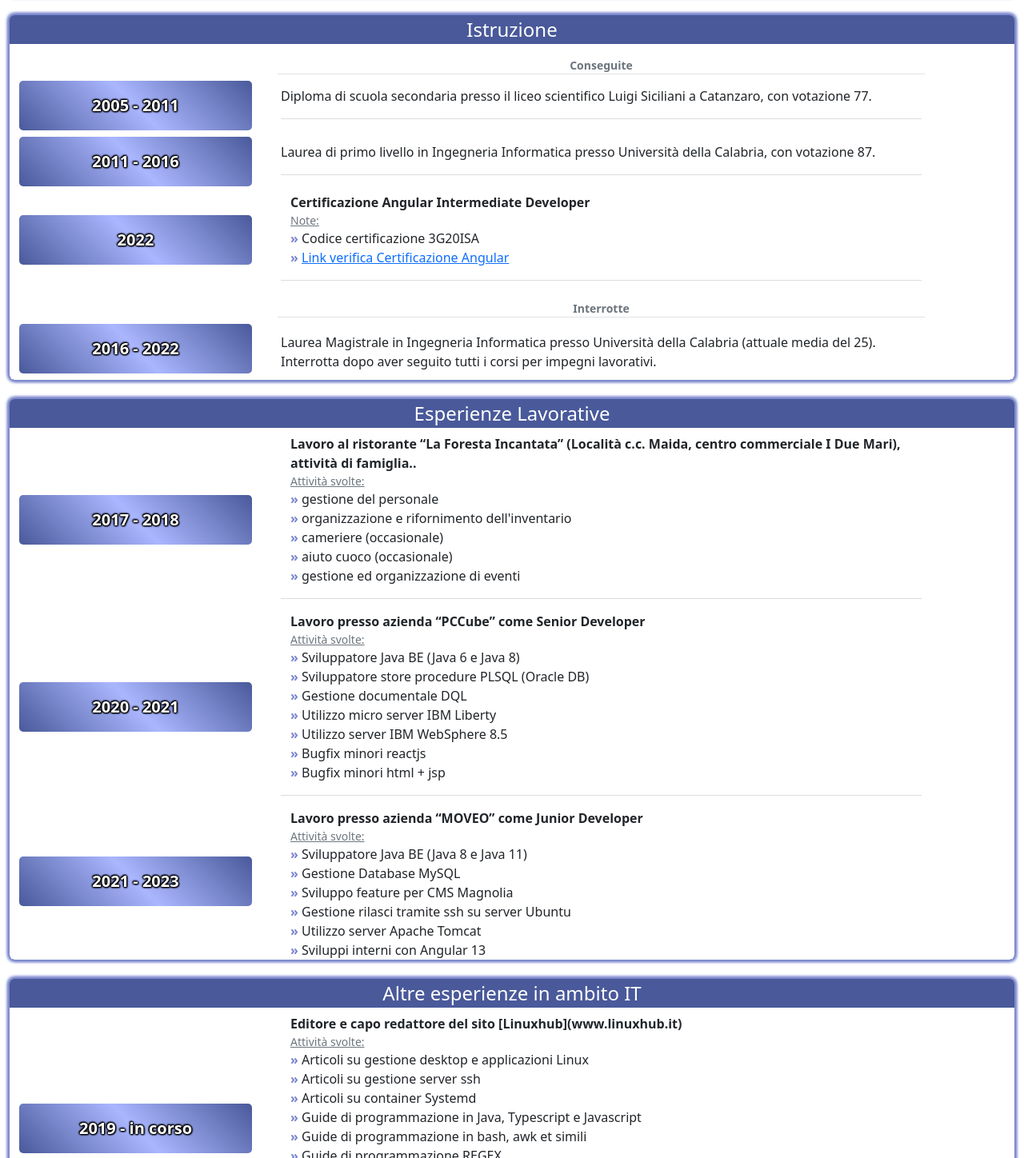
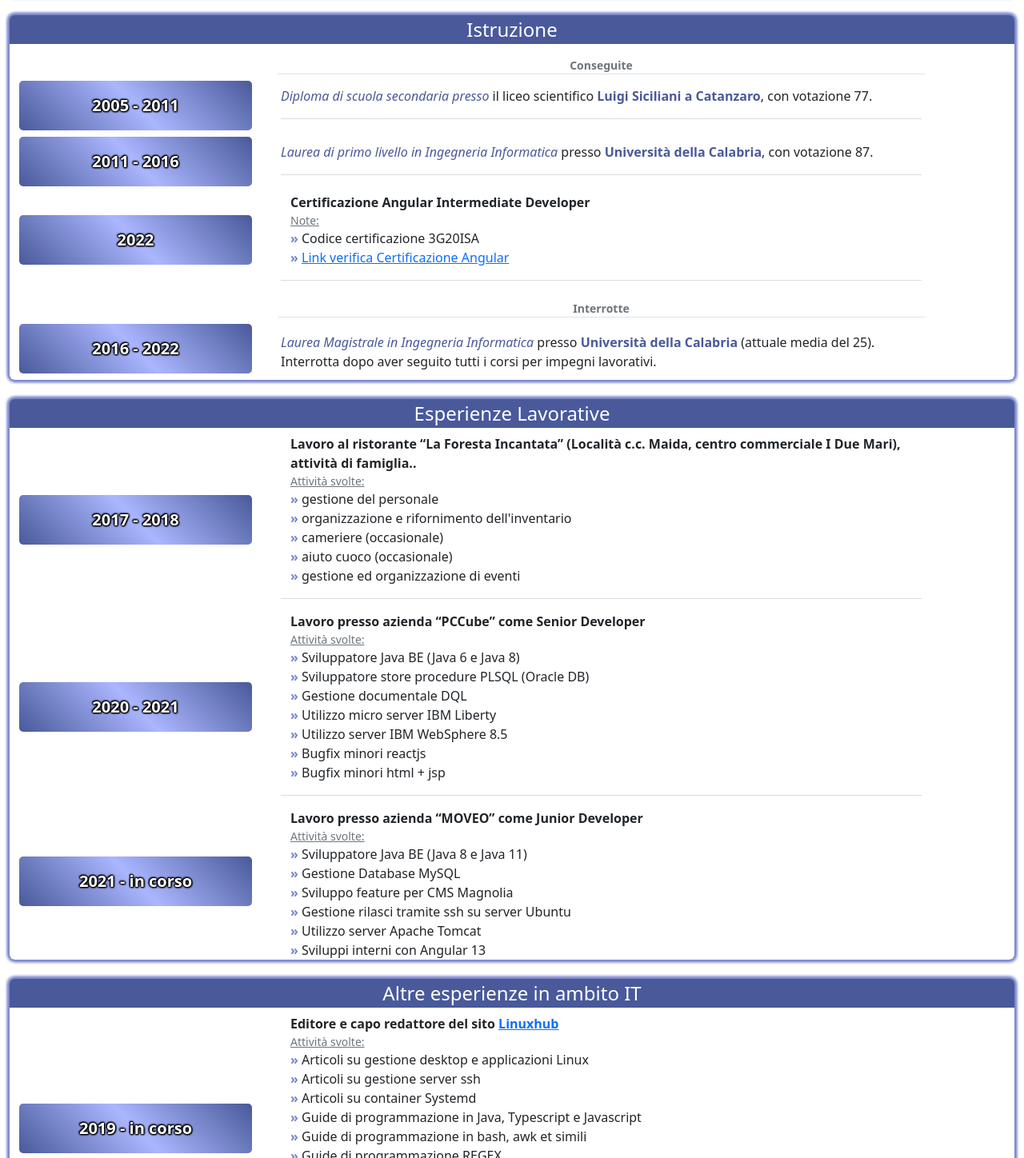
Before and after one commit to PsykeDady/PsykeFolio, an Angular app: page / in a window 1280 px wide. Shown: the part 882-2330 px from the top of the page at 80% size. Built offline with nearby package versions, Linux system fonts and the light colour scheme.

Commit message:
parser markdown basic

```diff
--- a/src/app/personal-card/personal-card-info/personal-card-info.component.html
+++ b/src/app/personal-card/personal-card-info/personal-card-info.component.html
@@ -36,8 +36,8 @@
 												<div class="col-12">
 													<div class="container-fluid" *ngIf='data.personal.others; else simple'>
 														<div class="row justify-content-center align-items-center g-2" >
-															<div class="col fw-bolder">
-																{{data.personal.value}}
+															<div class="col fw-bolder" [innerHtml]="data.personal.value|markdown">
+
 															</div>
 														</div>
 														<div class="row justify-content-center align-items-center g-2">
@@ -58,7 +58,7 @@
 														</div>
 													</div>
 													<ng-template #simple>
-														{{data.personal.value}}
+														<span [innerHtml]="data.personal.value | markdown"></span>
 													</ng-template>
 												</div>
 											</div>
--- a/src/model/string.constants.model.ts
+++ b/src/model/string.constants.model.ts
@@ -1,9 +1,9 @@
 export class StringConstant {
 	private constructor(){}
 
-	public static readonly DIPLOMA:string=`Diploma di scuola secondaria presso il liceo scientifico Luigi Siciliani a Catanzaro, con votazione 77.`;
-	public static readonly LAUREAT:string=`Laurea di primo livello in Ingegneria Informatica presso Università della Calabria, con votazione 87.`;
-	public static readonly LAUREAM:string=`Laurea Magistrale in Ingegneria Informatica presso Università della Calabria (attuale media del 25). Interrotta dopo aver seguito tutti i corsi per impegni lavorativi.`;
+	public static readonly DIPLOMA:string=`*Diploma di scuola secondaria presso* il liceo scientifico **Luigi Siciliani a Catanzaro**, con votazione 77.`;
+	public static readonly LAUREAT:string=`*Laurea di primo livello in Ingegneria Informatica* presso **Università della Calabria**, con votazione 87.`;
+	public static readonly LAUREAM:string=`*Laurea Magistrale in Ingegneria Informatica* presso **Università della Calabria** (attuale media del 25). Interrotta dopo aver seguito tutti i corsi per impegni lavorativi.`;
 	public static readonly FORESTAINCANTATA:string=`Lavoro al ristorante “La Foresta Incantata” (Località c.c. Maida, centro commerciale I Due Mari), attività di famiglia..`
 	public static readonly FORESTAINCANTATA_OTHERS:string[]=[
 		"gestione del personale",
--- a/src/pipe/markdown.pipe.ts
+++ b/src/pipe/markdown.pipe.ts
@@ -5,15 +5,64 @@ export class MarkdownPipe implements PipeTransform{
 	transform(value: string, ...args: any[]) : string {
 		let tmp1:string=""
 		let tmp2:string=""
-		let typematch:"link"|undefined=undefined;
+		let typematch:"link"|"strong"|"italic"|undefined=undefined;
 		let builded:string=""
 		for (let c of value ){
 			if(! typematch) switch(c){
 				case '[' : typematch="link"; break;
+				case '*' : typematch="italic"; break;
 				default : builded+=c;
 			}
 			else {
-				if(typematch=="link"){
+				if(typematch=="italic"){
+					/*
+					 * tmp1:check if first char or not
+					 * tmp2:build italic text
+					 */
+					console.log("ciao "+c+" tmp1 "+tmp1)
+					switch(c){
+						case '*':
+							if(tmp1=="") {
+								console.log("ciao if")
+								typematch="strong";
+							} else {
+								builded+=`<em class='buildedemp'>${tmp2}</em>`
+								typematch=undefined;
+								tmp1="";
+								tmp2="";
+							}
+						break;
+						default:{
+							tmp2+=c;
+							tmp1="1";
+						}
+					}
+				} else if(typematch=="strong"){
+					/*
+					 * tmp1:check number of *
+					 * tmp2:build strong text
+					 */
+					if(tmp1=="1"){
+						switch(c){
+							case '*':
+								builded+=`<strong class='buildedemp'>${tmp2}</strong>`
+								typematch=undefined;
+								tmp1="";
+								tmp2="";
+							break;
+							default:
+								tmp2+='*'+c;
+								tmp1="";
+						}
+					} else {
+						switch(c){
+							case '*':
+								tmp1+="1";
+							break;
+							default: tmp2+=c;
+						}
+					}
+				} else if(typematch=="link"){
 					/*
 					 * tmp1=name of link
 					 * tmp2=incremental value/url of link
--- a/src/services/cards.service.ts
+++ b/src/services/cards.service.ts
@@ -37,7 +37,7 @@ export class CardsService {
 		new Card("Esperienze Lavorative", [
 			new PersonalData({key:"2017 - 2018", value:StringConstant.FORESTAINCANTATA, type:"range", others: StringConstant.FORESTAINCANTATA_OTHERS}),
 			new PersonalData({key:"2020 - 2021", value:StringConstant.PCCUBE, type:"range", others: StringConstant.PCCUBE_OTHERS}),
-			new PersonalData({key:"2021 - 2023", value:StringConstant.MOVEO, type:"range", others: StringConstant.MOVEO_OTHERS}),
+			new PersonalData({key:"2021 - in corso", value:StringConstant.MOVEO, type:"range", others: StringConstant.MOVEO_OTHERS}),
 		]),
 		new Card("Altre esperienze in ambito IT", [
 			new PersonalData({key:"2019 - in corso", value:StringConstant.LINUXHUB, type:"range", others: StringConstant.LINUXHUB_OTHERS}),
--- a/src/styles.css
+++ b/src/styles.css
@@ -78,3 +78,7 @@
 		 0px -1px 5px var(--secondary-color),
 		-1px -1px 5px var(--secondary-color);
 }
+
+.buildedemp{
+	color:var(--secondary-dark-color);
+}
```
Also changed, not shown: 1 other file (tests, documents, lock files or other folders).
